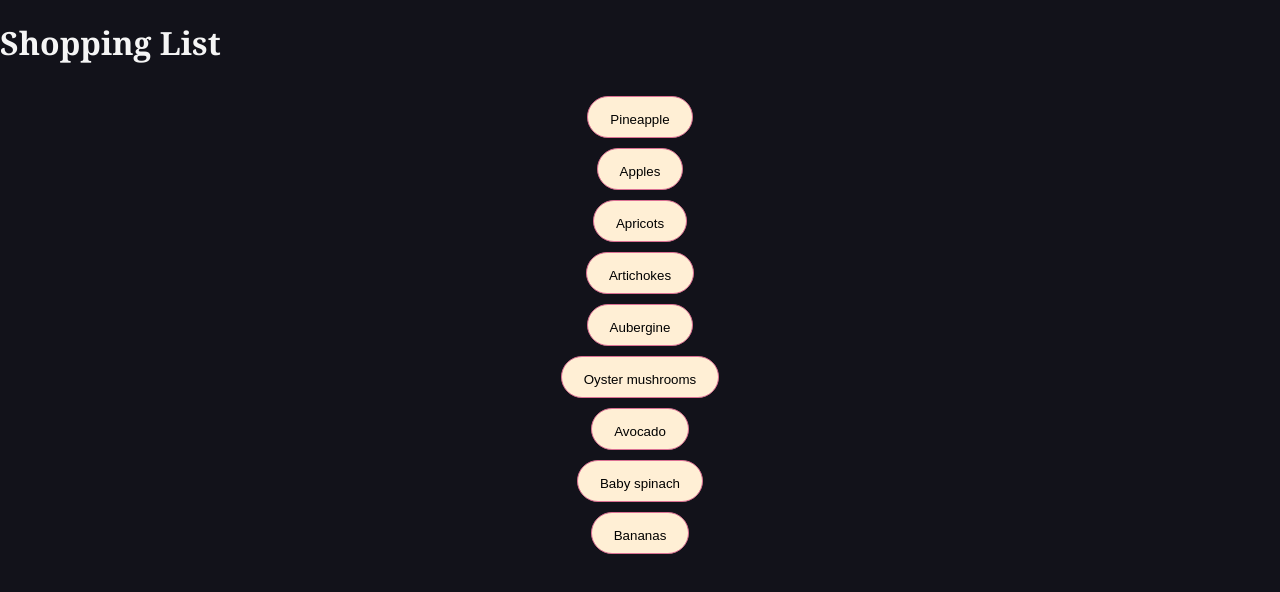
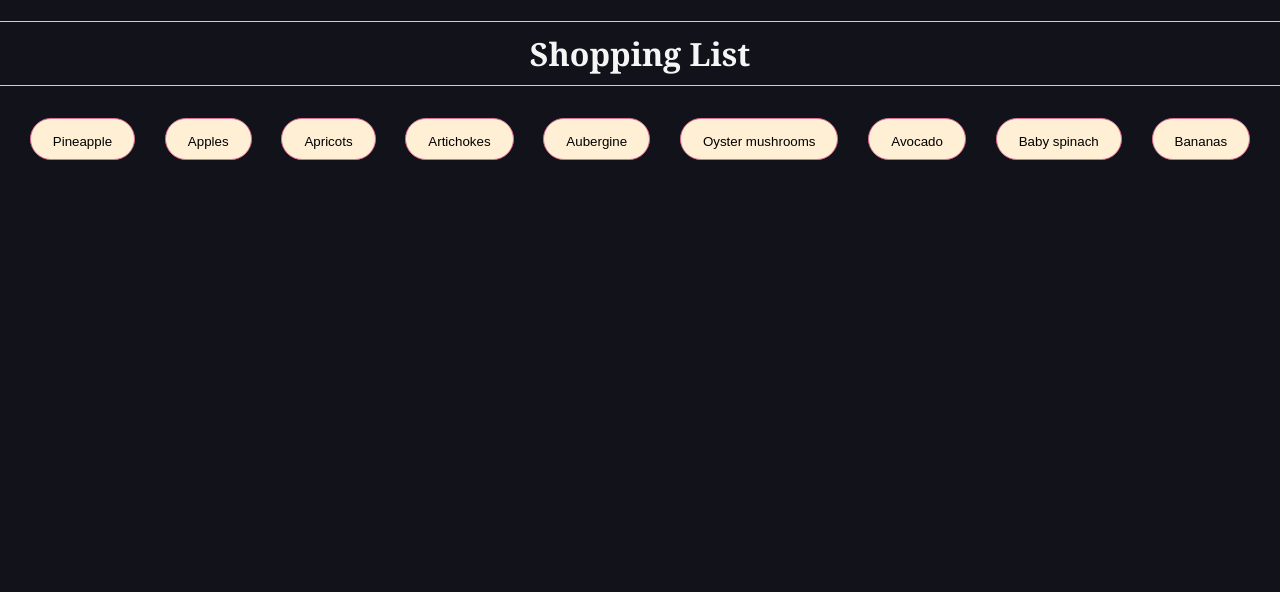
Before and after one commit to annadragan/shopping-list, a React (Create React App) app: page / in a window 1280 px wide. Shown: the top 592 px of the page. Built offline with nearby package versions, Linux system fonts and the light colour scheme.

Commit message:
Modify header

```diff
--- a/src/App.js
+++ b/src/App.js
@@ -1,11 +1,12 @@
 import { localItems } from './db';
 import ListItem from './components/ListItem';
 import './styles.css';
+import Header from './components/Header';
 
 function App() {
   return (
     <>
-      <h1>Shopping List</h1>
+      <Header text="Shopping List" />
       <ListItem initialItems={localItems} />
     </>
   );
--- /dev/null
+++ b/src/components/Header.css
@@ -0,0 +1,7 @@
+.Header {
+  border-top: 1px solid #ccd;
+  border-bottom: 1px solid #ccd;
+  padding: 10px;
+  display: flex;
+  justify-content: center;
+}
--- /dev/null
+++ b/src/components/Header.js
@@ -0,0 +1,5 @@
+import './Header.css';
+
+export default function Header({ text }) {
+  return <h1 className="Header">{text}</h1>;
+}
--- a/src/components/ListItem.css
+++ b/src/components/ListItem.css
@@ -3,9 +3,9 @@
   padding: 5px;
   color: #ccd;
   display: flex;
-  flex-direction: column;
+  flex-wrap: wrap;
   align-items: center;
-  min-height: 100vh;
+  justify-content: space-evenly;
 }
 
 .Shopping__list__item {
--- a/src/components/ListItem.js
+++ b/src/components/ListItem.js
@@ -5,8 +5,10 @@ export default function ListItem({ initialItems }) {
     <ul className="Shopping__list" role="list">
       {initialItems.map(item => {
         return (
-          <li class="Shopping__list__item" key={initialItems._id}>
-            <button class="Shopping__list__item__button">{item.name.en}</button>
+          <li className="Shopping__list__item" key={initialItems._id}>
+            <button className="Shopping__list__item__button">
+              {item.name.en}
+            </button>
           </li>
         );
       })}
```
